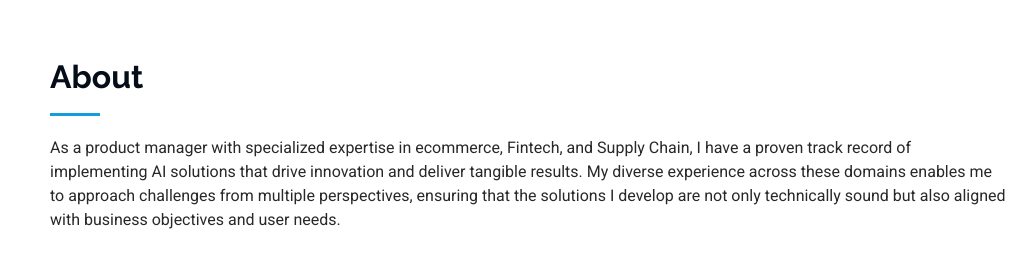
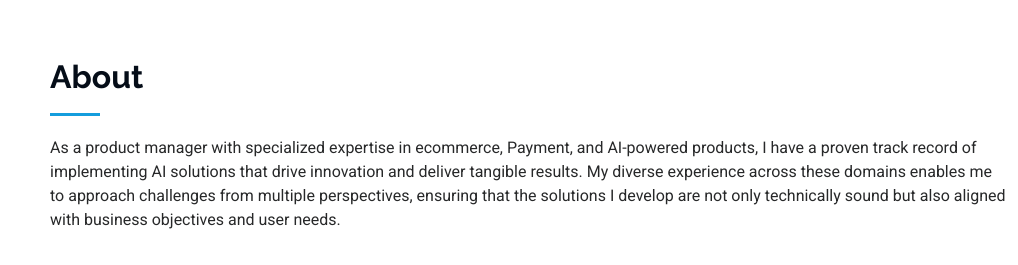
Before and after one commit to sayed1412/portfolio_final, a plain HTML site: page index.html in a window 1280 px wide. Shown: the part 802-1067 px from the top of the page, without its empty margins (262-1280 px from the left). Drawn offline with Linux system fonts and the light colour scheme.

Commit message:
Update expertise description in About section

```diff
--- a/index.html
+++ b/index.html
@@ -103,7 +103,7 @@
       <!-- Section Title -->
       <div class="container section-title" data-aos="fade-up">
         <h2>About</h2>
-        <p>As a product manager with specialized expertise in ecommerce, Fintech, and Supply Chain, I have a proven track record of implementing AI solutions that drive innovation and deliver tangible results. My diverse experience across these domains enables me to approach challenges from multiple perspectives, ensuring that the solutions I develop are not only technically sound but also aligned with business objectives and user needs.</p>
+        <p>As a product manager with specialized expertise in ecommerce, Payment, and AI-powered products, I have a proven track record of implementing AI solutions that drive innovation and deliver tangible results. My diverse experience across these domains enables me to approach challenges from multiple perspectives, ensuring that the solutions I develop are not only technically sound but also aligned with business objectives and user needs.</p>
       </div><!-- End Section Title -->
 
       <div class="container" data-aos="fade-up" data-aos-delay="100">
```
